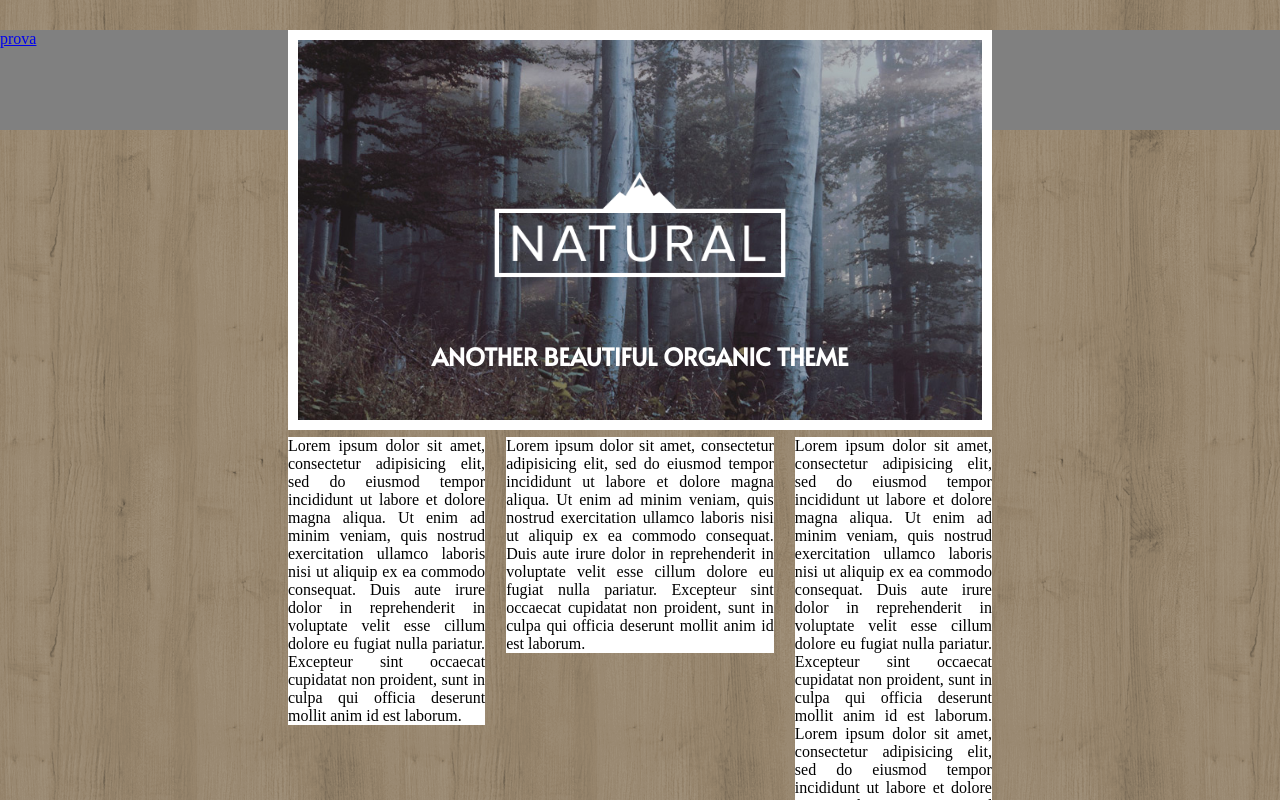
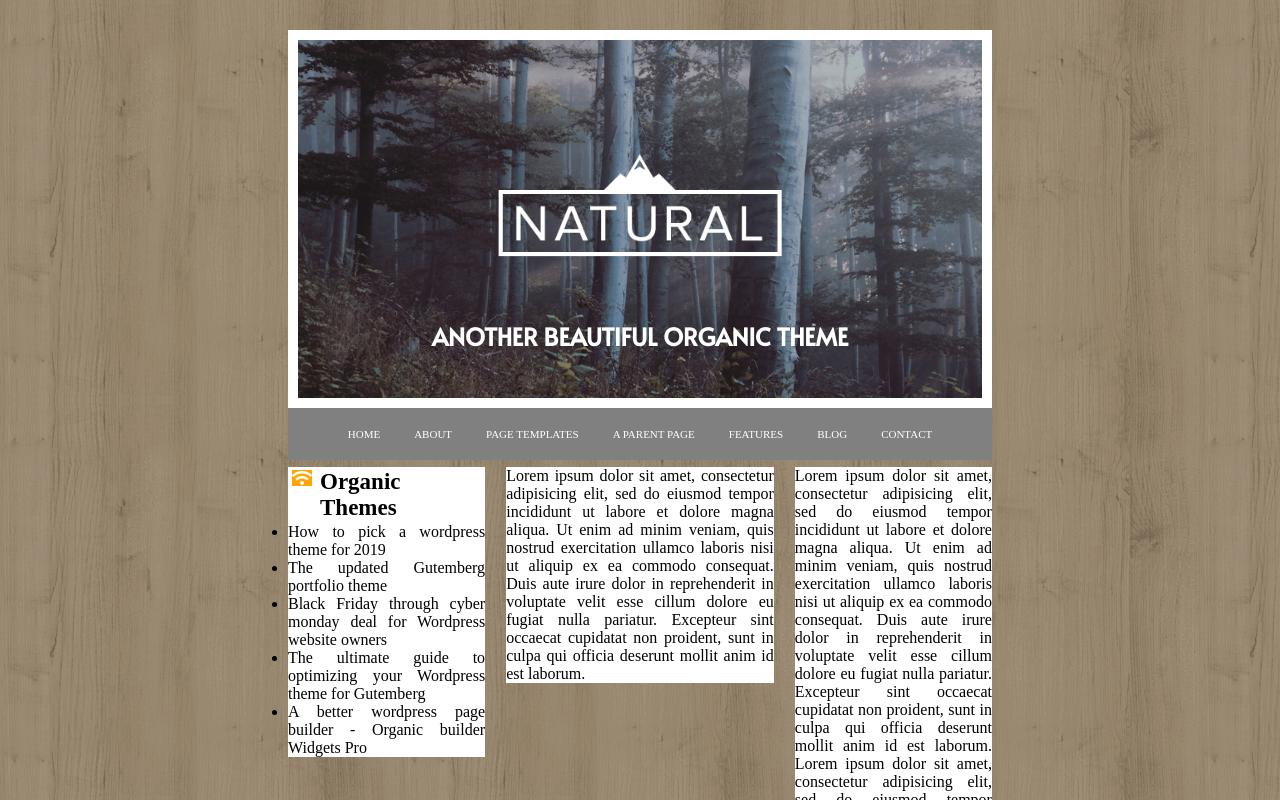
Before and after one commit to Shamo84/htmlcss-wp, a plain HTML site: page index.html in a window 1280 px wide. Shown: the top 800 px of the page. Drawn offline with Linux system fonts and the light colour scheme.

Commit message:
header completato

```diff
--- a/css/style.css
+++ b/css/style.css
@@ -12,45 +12,76 @@ main::after {
 
 header {
   position: relative;
-  height: 400px;
+  height: 430px;
   margin-top: 30px;
 }
 
+.header {
+  width: 55%;
+  margin: auto;
+}
+
 .header.top{
-  position: absolute;
-  width: 55%;
-  height: 100%;
-  left: 50%;
-  top: 0;
-  transform: translateX(-50%);
   background-image: url(../img/natural-header.jpg);
   background-repeat: no-repeat;
   background-size: cover;
   background-position: center;
   border: 10px solid white;
   text-align: center;
+  height: 88%;
 }
 
 .header img {
   position: absolute;
-  width: 50%;
+  width: 26%;
   height: auto;
   left: 50%;
-  top: 50%;
+  top: 42%;
   transform: translate(-50%, -50%);
 }
 
 #testo-header {
+  display: inline-block;
+  position: absolute;
   color: white;
   font-family: 'Alata', sans-serif;
   text-transform: uppercase;
-  padding-top: 300px;
+  bottom: 25%;
+  left: 50%;
+  transform: translateX(-50%);
 }
 
 .header.bottom{
-  width: 100%;
-  height: 100px;
+  position: relative;
+  height: 12%;
   background-color: grey;
+  text-align: center;
+}
+
+.header ul {
+  list-style: none;
+}
+
+.navigation-bar {
+  display: inline-block;
+  /* background-color: lightgreen; */
+}
+
+.navigation-bar:hover {
+  background-color: #302B27;
+}
+
+.navigation-bar:hover a {
+  color: #DDDDDD;
+}
+
+.navigation-bar a {
+  text-decoration: none;
+  color: white;
+  padding: 0 15px;
+  line-height: 52px;
+  text-transform: uppercase;
+  font-size: 11px;
 }
 
 main {
@@ -67,6 +98,21 @@ main {
 
 .left {
   width: 28%;
+}
+
+.left i {
+  float: left;
+  background-color: orange;
+  color: white;
+  margin: 3px 4px;
+}
+
+.left h3 {
+  text-transform: capitalize;
+  float: left;
+  width: 70%;
+  margin: 2px 4px;
+  font-size: 23px;
 }
 
 .center {
@@ -91,7 +137,4 @@ footer {
 
 body {
   background-image: url(../img/natural-pattern.png);
-  /* background-size: contain;
-  background-repeat: no-repeat;
-  height: 100%; */
 }
--- a/index.html
+++ b/index.html
@@ -3,6 +3,7 @@
   <head>
     <meta charset="utf-8">
     <link href="https://fonts.googleapis.com/css?family=Alata&display=swap" rel="stylesheet">
+    <link rel="stylesheet" href="https://cdnjs.cloudflare.com/ajax/libs/font-awesome/5.11.2/css/all.css">
     <link rel="stylesheet" href="css/style.css">
     <title>WP</title>
   </head>
@@ -15,14 +16,28 @@
       <div class="header bottom">
         <nav>
           <ul>
-            <li><a href="#">prova</a></li>
+            <li class="navigation-bar"><a href="#">home</a></li>
+            <li class="navigation-bar"><a href="#">about</a></li>
+            <li class="navigation-bar"><a href="#">page templates</a></li>
+            <li class="navigation-bar"><a href="#">a parent page</a></li>
+            <li class="navigation-bar"><a href="#">features</a></li>
+            <li class="navigation-bar"><a href="#">blog</a></li>
+            <li class="navigation-bar"><a href="#">contact</a></li>
           </ul>
         </nav>
       </div>
     </header>
     <main>
       <div class="left column">
-        <p>Lorem ipsum dolor sit amet, consectetur adipisicing elit, sed do eiusmod tempor incididunt ut labore et dolore magna aliqua. Ut enim ad minim veniam, quis nostrud exercitation ullamco laboris nisi ut aliquip ex ea commodo consequat. Duis aute irure dolor in reprehenderit in voluptate velit esse cillum dolore eu fugiat nulla pariatur. Excepteur sint occaecat cupidatat non proident, sunt in culpa qui officia deserunt mollit anim id est laborum.</p>
+        <i class="fas fa-wifi"></i>
+        <h3>organic <br>themes</h3>
+    <ul>
+      <li>How to pick a wordpress theme for 2019</li>
+      <li>The updated Gutemberg portfolio theme</li>
+      <li>Black Friday through cyber monday deal for Wordpress website owners</li>
+      <li>The ultimate guide to optimizing your Wordpress theme for Gutemberg</li>
+      <li>A better wordpress page builder - Organic builder Widgets Pro</li>
+    </ul>
 
       </div>
       <div class="center column">
```
